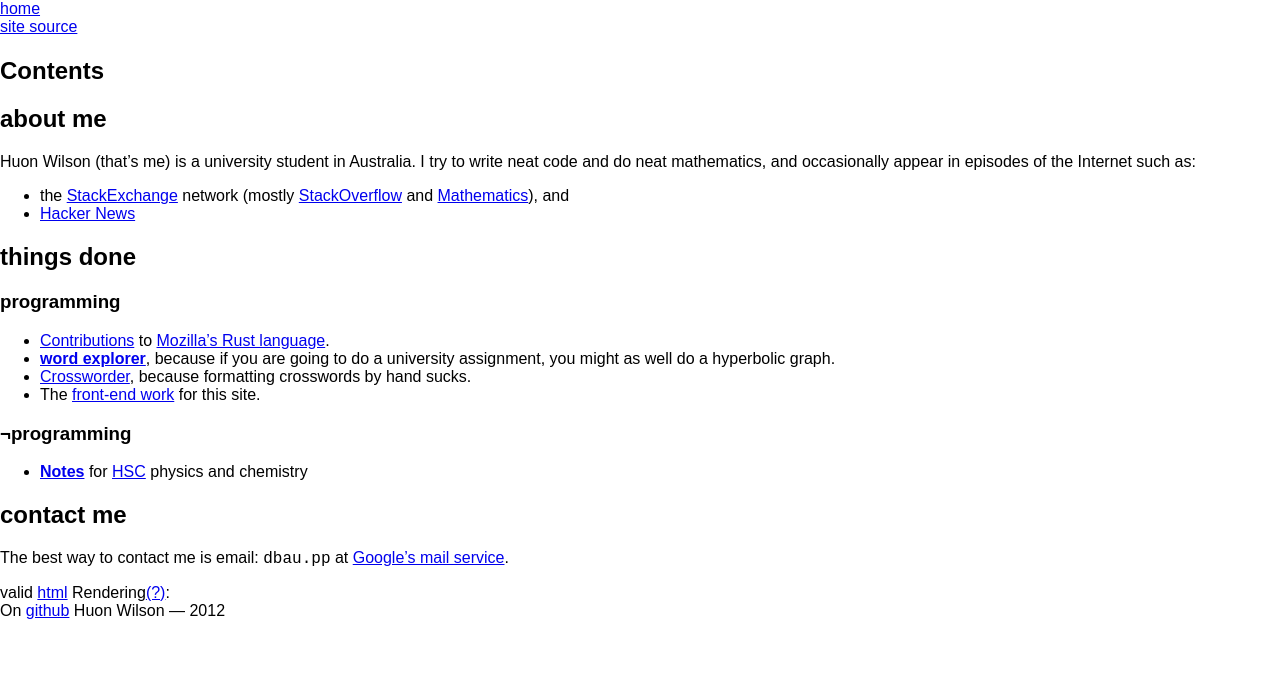
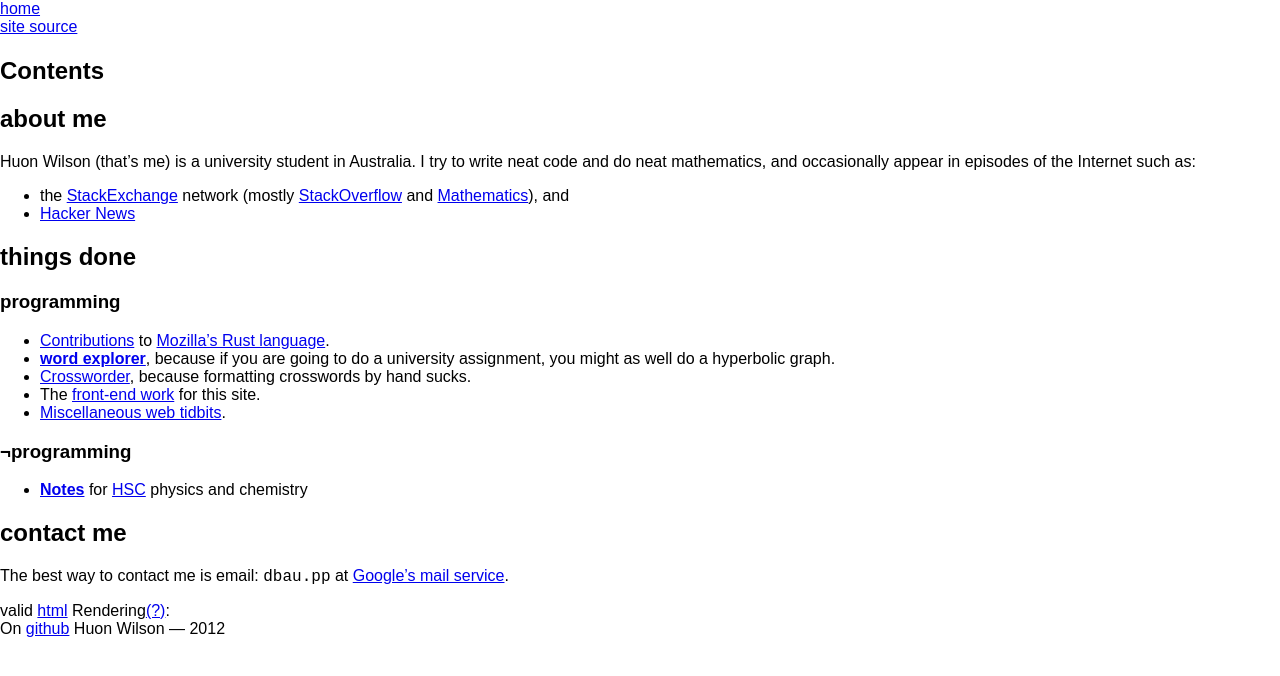
Before and after one commit to huonw/huonw.github.io, a Jekyll site: the page built from index.md, in a window 1280 px wide. Shown: the top 676 px of the page. Built offline with Jekyll 4.4.1, drawn with Linux system fonts in a browser that asks for light colours; comment, search, counter and statistics services are not loaded.

Commit message:
link to general usyd stuff

```diff
--- a/index.md
+++ b/index.md
@@ -23,6 +23,7 @@ Huon Wilson (that's me) is a university student in Australia. I try to write nea
   going to do a university assignment, you might as well do a hyperbolic graph.
 - [Crossworder](https://github.com/huonw/crossworder), because formatting crosswords by hand sucks.
 - The [front-end work](https://github.com/huonw/huonw.github.com) for this site.
+- [Miscellaneous web tidbits](http://www.ug.it.usyd.edu.au/~hwil7821/).
 
 ### &not;programming
 {:title="not programming"}
```
